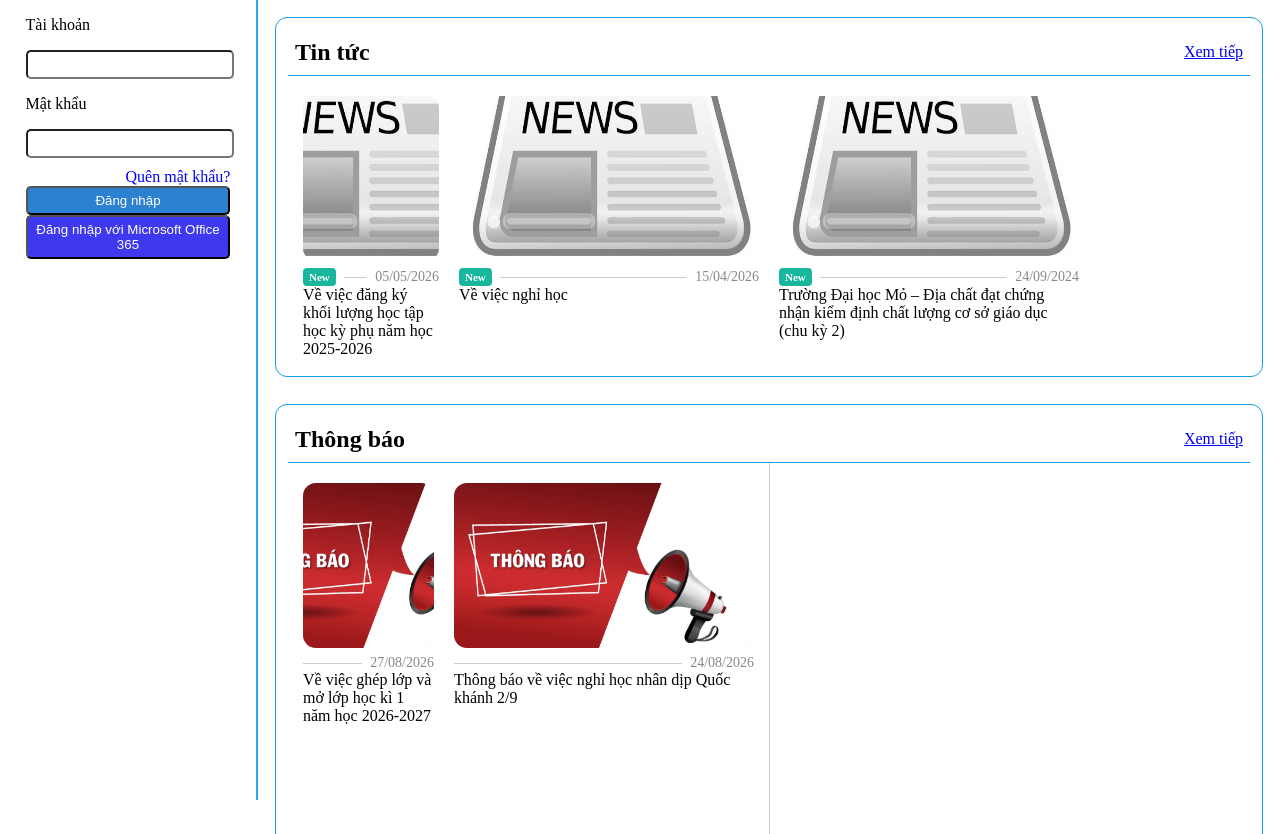
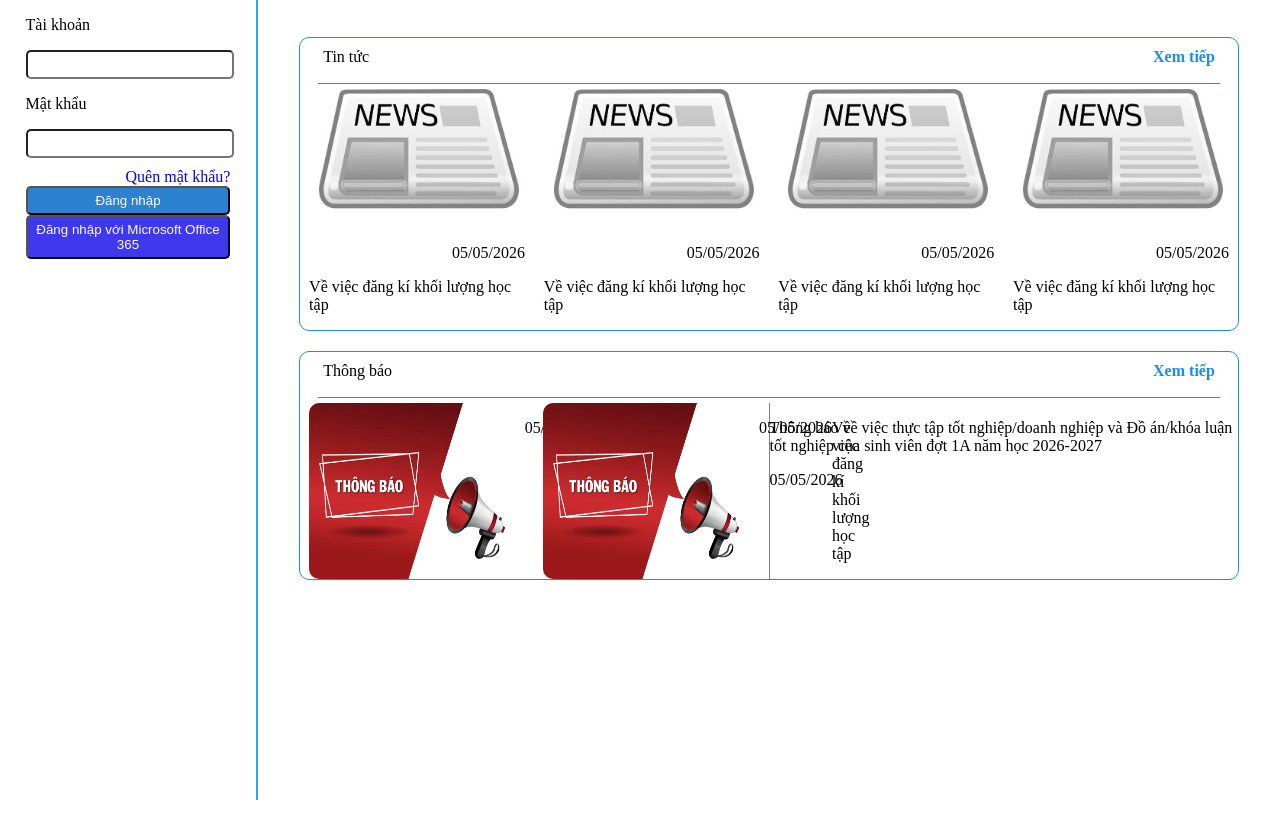
Before and after one commit to coanhcanh/2421050158, a PHP site: page /humg.html in a window 1280 px wide. Shown: the part 38-872 px from the top of the page. Run offline with PHP 8.4, Linux system fonts and the light colour scheme.

Commit message:
ngày 16/9

```diff
--- a/Bai6/humg.html
+++ b/Bai6/humg.html
@@ -39,113 +39,105 @@
         </div>
         <div class="phai">
             <!-- tin tức -->
-            <section class="tin-tuc">
-                <div class="tieu-de-tin-tuc">
-                    <h1>Tin tức</h1>
-                    <a href="#" class="view-more">
-                        Xem tiếp
-                        <i class="fa-solid fa-chevron-right"></i>
-                    </a>
+            <div class="danh-sach-tin">
+                <div class="tin">
+                    <div class="chuc-nang">
+                        <div class="tieu-de"> Tin tức</div>
+                        <div class="xem-tiep"><a class="lien-ket-xem-tiep" href="">Xem tiếp</a></div>
                     </div>
-                <!-- tin1 -->
-                <div class="muc-tin-tuc">
-                    <article class="tin-tuc-1">
-                        <div class="anh-TT">
-                            <img src="tinTuc.jpg"width="300" height="200">
+                    <div class="danh-sach-bai">
+                        <div class="chi-tiet-bai">
+                            <img class="anh-bai" src=tinTuc.jpg alt="">
+                            <p class="ngay-dang">
+                                05/05/2026
+                            </p>
+                            <p class="tieu-de">
+                                Về việc đăng kí khối lượng học tập
+                            </p>
                         </div>
-                            <div class="noi-dung-tin-tuc">
-                            <div class="ngay-thang">
-                                <span class="new-label">New</span>
-                                <span class="date-line"></span>
-                                <span class="date">05/05/2026</span>
+
+                        <div class="chi-tiet-bai">
+                            <img class="anh-bai" src=tinTuc.jpg alt="">
+                            <p class="ngay-dang">
+                                05/05/2026
+                            </p>
+                            <p class="tieu-de">
+                                Về việc đăng kí khối lượng học tập
+                            </p>
                         </div>
-                            <div class="tieu-de">
-                            Về việc đăng ký khối lượng học tập
-                            học kỳ phụ năm học 2025-2026
+
+                        <div class="chi-tiet-bai">
+                            <img class="anh-bai" src=tinTuc.jpg alt="">
+                            <p class="ngay-dang">
+                                05/05/2026
+                            </p>
+                            <p class="tieu-de">
+                                Về việc đăng kí khối lượng học tập
+                            </p>
+                        </div>
+
+                        <div class="chi-tiet-bai">
+                            <img class="anh-bai" src=tinTuc.jpg alt="">
+                            <p class="ngay-dang">
+                                05/05/2026
+                            </p>
+                            <p class="tieu-de">
+                                Về việc đăng kí khối lượng học tập
+                            </p>
                         </div>
                     </div>
-                    </article>
-
-
-                    <!-- tin2 -->
-                    <article class="tin-tuc-2">
-                        <div class="anh-TT">
-                            <img src="tinTuc.jpg"width="300" height="200">
-                        </div>
-                            <div class="noi-dung-tin-tuc">
-                            <div class="ngay-thang">
-                                <span class="new-label">New</span>
-                                <span class="date-line"></span>
-                                <span class="date">15/04/2026</span>
-                            </div>
-                            <div class="tieu-de">
-                            Về việc nghỉ học
-                            </div>
-                        </div>
-                    </article>
-
-                    <!-- tin3 -->
-                    <article class="tin-tuc-3">
-                        <div class="anh-TT">
-                            <img src="tinTuc.jpg"width="300" height="200">
-                        </div>
-                            <div class="noi-dung-tin-tuc">
-                            <div class="ngay-thang">
-                                <span class="new-label">New</span>
-                                <span class="date-line"></span>
-                                <span class="date">24/09/2024</span>
-                            </div>
-                            <div class="tieu-de">
-                            Trường Đại học Mỏ – Địa chất đạt chứng nhận kiểm định chất lượng cơ sở giáo dục (chu kỳ 2)
                 </div>
             </div>
 
+
+            <div class="danh-sach-thong-bao">
+                <div class="tin">
+                    <div class="chuc-nang">
+                        <div class="tieu-de"> Thông báo</div>
+                        <div class="xem-tiep"><a class="lien-ket-xem-tiep" href="">Xem tiếp</a></div>
                     </div>
-            </section>
+                    <!-- nửa bên trái -->
+                    <div class="khoi-tb">
+                    <div class="nua-trai">
+                        <div class="danh-sach-bai">
+                            <div class="chi-tiet-bai-tb">
+                                <img class="anh-bai" src=thongBao.jpg alt="">
+                                <p class="ngay-dang">
+                                    05/05/2026
+                                </p>
+                                <p class="tieu-de">
+                                    Về việc đăng kí khối lượng học tập
+                                </p>
+                            </div>
 
 
-            <!-- thông báo -->
-            <section class="thong-bao">
-                <div class="tieu-de-thong-bao">
-                    <h1>Thông báo</h1>
-                    <a href="#" class="view-more">
-                        Xem tiếp
-                        <i class="fa-solid fa-chevron-right"></i>
-                    </a>
+                            <div class="chi-tiet-bai-tb">
+                                <img class="anh-bai" src=thongBao.jpg alt="">
+                                <p class="ngay-dang">
+                                    05/05/2026
+                                </p>
+                                <p class="tieu-de">
+                                    Về việc đăng kí khối lượng học tập
+                                </p>
                             </div>
-                <div class="TB-trai">
-                    <div class="muc-thong-bao">
-                        <article class="thong-bao-1">
-                            <div class="anh-TB">
-                                <img src="thongBao.jpg"width="300" height="200">
-                            </div>
-                                <div class="noi-dung-thong-bao">
-                                <div class="ngay-thang">
-                                    <span class="date-line"></span>
-                                    <span class="date">27/08/2026</span>
-                                </div>
-                                <div class="tieu-de">
-                                Về việc ghép lớp và mở lớp học kì 1 năm học 2026-2027
-                                </div>
-                            </div>
-                        </article>
-                        <article class="thong-bao-2">
-                            <div class="anh-TB">
-                                <img src="thongBao.jpg"width="300" height="200">
-                            </div>
-                                <div class="noi-dung-thong-bao">
-                                <div class="ngay-thang">
-                                    <span class="date-line"></span>
-                                    <span class="date">24/08/2026</span>
-                                </div>
-                                <div class="tieu-de">
-                                Thông báo về việc nghỉ học nhân dịp Quốc khánh 2/9
-                                </div>
-                            </div>
-                        </article>
                         </div>
                     </div>
 
+                    <!-- nửa bên phải -->
+                    <div class="nua-phai">
+                        <div class="muc-tb">
+                            <p class="tieu-de-muc-tb">
+                                Thông báo về việc thực tập tốt nghiệp/doanh nghiệp và Đồ án/khóa luận tốt nghiệp của sinh viên đợt 1A năm học 2026-2027
+                            </p>
+                            <p class="ngay-dang-tb">
+                                05/05/2026
+                            </p>
+                        </div>
+
+                    </div>
+                    </div>
+                </div>
+            </div>
 
         </div>
     </main>
--- a/Bai6/style.css
+++ b/Bai6/style.css
@@ -83,107 +83,60 @@ body{
             padding: 17px;
             overflow: hidden;
         }
-.tin-tuc{
-    border: 1px solid #159de0;
-    border-radius: 12px;
-    margin-bottom: 27px;
-    padding: 11px 12px 15px;
-    background: white;
+.tin{
+            width: 95%;
+            display:block;
+            margin: 20px auto;
+            border: 1px solid #198cf0;
+            border-radius: 10px;
         }
-.tieu-de-tin-tuc{
-    height: 46px;
-    border-bottom: 1px solid #159de0;
+        .chuc-nang{
+            width: 95%;
+            height: 30px;
             display: flex;
-    align-items: center;
+            margin: 5px auto;
+            padding: 5px;
             justify-content: space-between;
-    padding: 0 7px;
+            border-bottom: 1px solid #198cf0;
+
         }
-.muc-tin-tuc{
-    display: grid;
-    grid-template-columns: repeat(4, 1fr);
-    gap: 20px;
-    padding: 20px 15px 3px;
+        .xem-tiep{
+            color: #198cf0;
+            text-decoration: none;
         }
-/* tin 1 */
-.tin-tuc-1{
-    min-width: 0;
+        .lien-ket-xem-tiep{
+            color: #198cf0;
+            text-decoration: none;
+            font-weight: bold;
         }
-.anh-TT{
-    height: 165px;
-    border-radius: 13px;
-    background: #e9e9e9;
-    position: relative;
-    overflow: hidden;
+.danh-sach-bai{
     display: flex;
-    align-items: center;
-    justify-content: center;
+    justify-content: space-around;
 }
-.noi-dung-tin-tuc{
-    margin-top: 7px;
+.chi-tiet-bai{
+    width:23%;
+
 }
-.ngay-thang{
+.anh-bai{
+    width:100%;
+    border-radius: 10px;
+}
+.ngay-dang{
+    text-align: right;
+}
+.nua-trai{
+    width: 50%;
+    border-right: 1px solid gray;
+}
+.chi-tiet-bai-tb{
     display: flex;
-    align-items: center;
-    gap: 8px;
-}
-.new-label {
-    background: #19b69e;
-    color: white;
-    font-size: 11px;
-    font-weight: bold;
-    padding: 3px 6px;
-    border-radius: 4px;
-}
-.date-line {
-    flex: 1;
-    height: 1px;
-    background: #ccc;
-}
-.date {
-    color: #888;
-    font-size: 14px;
+    width: 46%;
 }
 
-/* thong báo */
-.thong-bao{
-    border: 1px solid #159de0;
-    border-radius: 12px;
-    margin-bottom: 27px;
-    padding: 11px 12px 15px;
-    background: white;
+.nua-phai{
+    width: 50%;
 }
-.tieu-de-thong-bao{
-    height: 46px;
-    border-bottom: 1px solid #159de0;
+.khoi-tb{
     display: flex;
-    align-items: center;
-    justify-content: space-between;
-    padding: 0 7px;
+
 }
-.TB-trai{
-    width: 50%;
-    height:100vh;
-    border-right: 1px solid #ccc;
-}
-.muc-thong-bao{
-    display: grid;
-    grid-template-columns: repeat(2, 1fr);
-    gap: 20px;
-    padding: 20px 15px 3px;
-}
-.thong-bao-1{
-    min-width: 0;
-}
-.anh-TB{
-    height: 165px;
-    border-radius: 13px;
-    background: #e9e9e9;
-    position: relative;
-    overflow: hidden;
-    display: flex;
-    align-items: center;
-    justify-content: center;
-}
-.noi-dung-thong-bao{
-    margin-top: 7px;
-}
```
Lines whose indentation alone changed are shown as unchanged.
